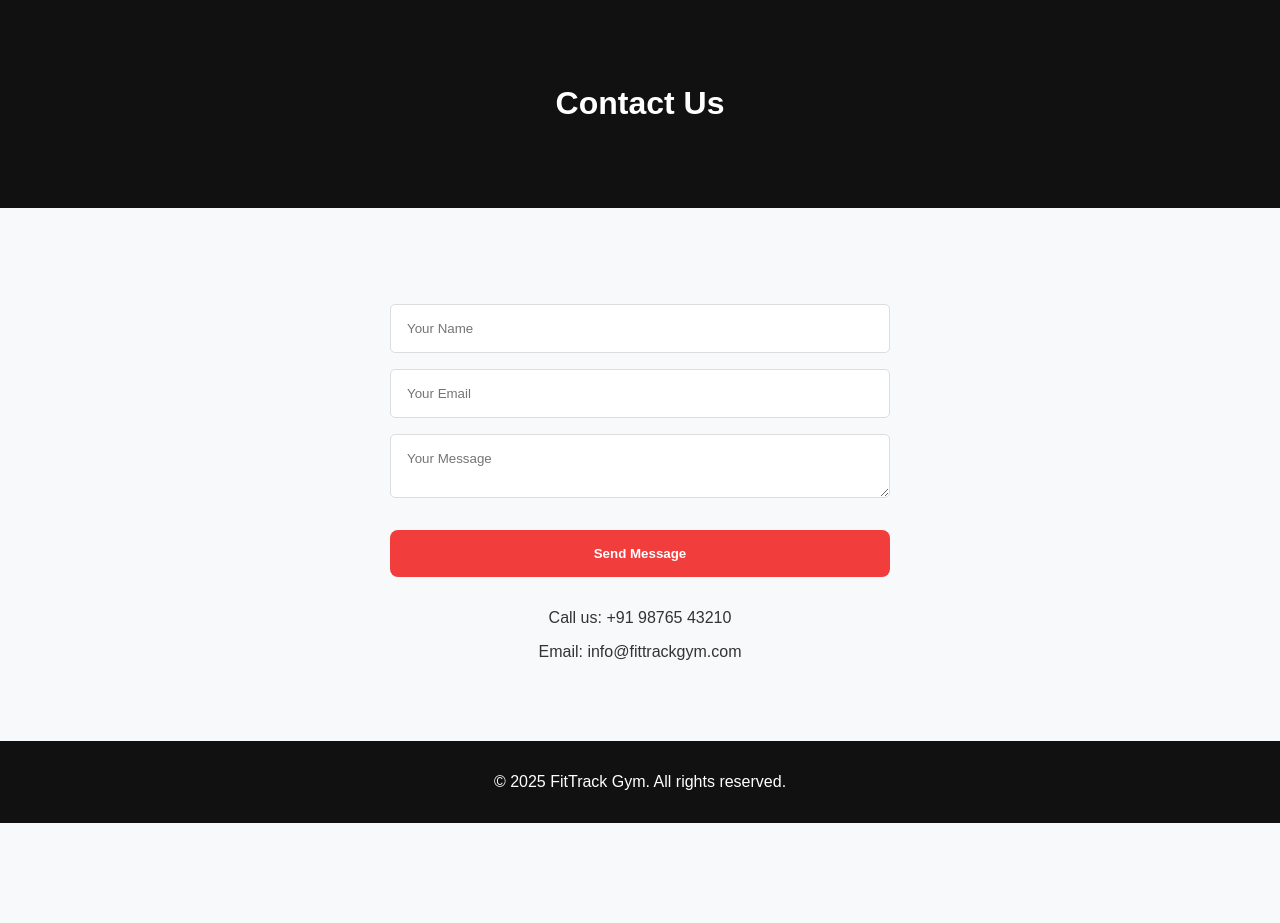
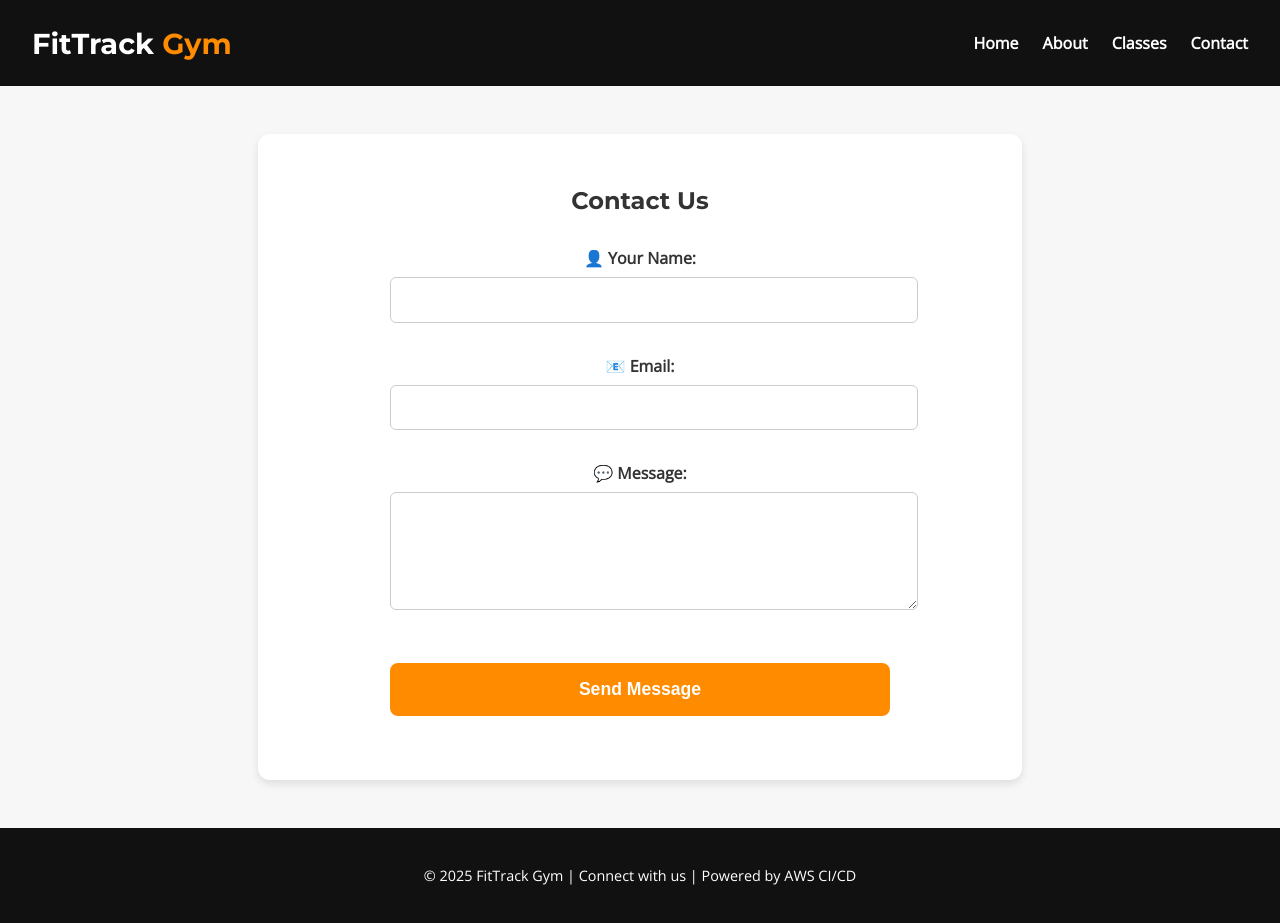
Before and after one commit to sanjayhar/Fitness-App, a plain HTML site: page contact.html in a window 1280 px wide. Before the commit the page ends 823 px from the top, so only its background shows below. Drawn offline with nearby package versions, Linux system fonts and the light colour scheme.

Commit message:
Update contact.html

```diff
--- a/contact.html
+++ b/contact.html
@@ -1,26 +1,70 @@
+<!DOCTYPE html>
 <html lang="en">
 <head>
   <meta charset="UTF-8">
-  <meta name="viewport" content="width=device-width, initial-scale=1.0">
-  <title>Contact - FitTrack Gym</title>
+  <title>Contact Us - FitTrack Gym</title>
+  <meta name="viewport" content="width=device-width, initial-scale=1">
+  <link href="https://fonts.googleapis.com/css2?family=Montserrat:wght@700&family=Open+Sans&display=swap" rel="stylesheet">
   <link rel="stylesheet" href="css/style.css">
+  <style>
+    body { margin: 0; font-family: 'Open Sans', sans-serif; background: #f7f7f7; }
+    .navbar { display: flex; justify-content: space-between; background: #111; padding: 1rem 2rem; color: white; }
+    .navbar .logo { font-family: 'Montserrat'; font-size: 1.8rem; font-weight: 700; }
+    .navbar .logo span { color: #ff8c00; }
+    .nav-links { list-style: none; display: flex; gap: 1.5rem; }
+    .nav-links a { color: white; text-decoration: none; font-weight: 600; }
+    .nav-links a:hover { color: #ff8c00; }
+    .contact { max-width: 700px; margin: 3rem auto; background: white; padding: 2rem; border-radius: 12px; box-shadow: 0 4px 8px rgba(0,0,0,0.1); }
+    .contact h1 { font-family: 'Montserrat'; text-align: center; margin-bottom: 1.5rem; }
+    .form-group { margin-bottom: 1rem; }
+    .form-group label { display: block; margin-bottom: 0.5rem; font-weight: 600; }
+    .form-group input, .form-group textarea { width: 100%; padding: 0.8rem; border-radius: 6px; border: 1px solid #ccc; }
+    .submit-btn { width: 100%; background: #ff8c00; color: white; font-weight: bold; border: none; padding: 1rem; font-size: 1.1rem; border-radius: 8px; cursor: pointer; margin-top: 1rem; }
+    .submit-btn:hover { background: #ff7000; }
+    footer { background: #111; color: white; text-align: center; padding: 1.5rem; font-size: 0.9rem; margin-top: 3rem; }
+  </style>
 </head>
 <body>
-  <header class="page-header">
-    <h1>Contact Us</h1>
-  </header>
-  <section class="contact">
-    <form action="#">
-      <input type="text" placeholder="Your Name" required>
-      <input type="email" placeholder="Your Email" required>
-      <textarea placeholder="Your Message" required></textarea>
-      <button type="submit" class="btn">Send Message</button>
-    </form>
-    <p>Call us: +91 98765 43210</p>
-    <p>Email: info@fittrackgym.com</p>
-  </section>
-  <footer>
-    <p>&copy; 2025 FitTrack Gym. All rights reserved.</p>
-  </footer>
+
+<nav class="navbar">
+  <div class="logo">FitTrack <span>Gym</span></div>
+  <ul class="nav-links">
+    <li><a href="index.html">Home</a></li>
+    <li><a href="about.html">About</a></li>
+    <li><a href="classes.html">Classes</a></li>
+    <li><a href="contact.html">Contact</a></li>
+  </ul>
+</nav>
+
+<section class="contact">
+  <h1>Contact Us</h1>
+  <form id="contactForm">
+    <div class="form-group">
+      <label for="name">👤 Your Name:</label>
+      <input type="text" id="name" required>
+    </div>
+    <div class="form-group">
+      <label for="email">📧 Email:</label>
+      <input type="email" id="email" required>
+    </div>
+    <div class="form-group">
+      <label for="message">💬 Message:</label>
+      <textarea id="message" rows="5" required></textarea>
+    </div>
+    <button type="submit" class="submit-btn">Send Message</button>
+  </form>
+</section>
+
+<footer>
+  <p>&copy; 2025 FitTrack Gym | Connect with us | Powered by AWS CI/CD</p>
+</footer>
+
+<script>
+document.getElementById('contactForm').addEventListener('submit', function(event){
+  event.preventDefault();
+  alert("Thank you! We'll get back to you soon.");
+});
+</script>
+
 </body>
 </html>
```
